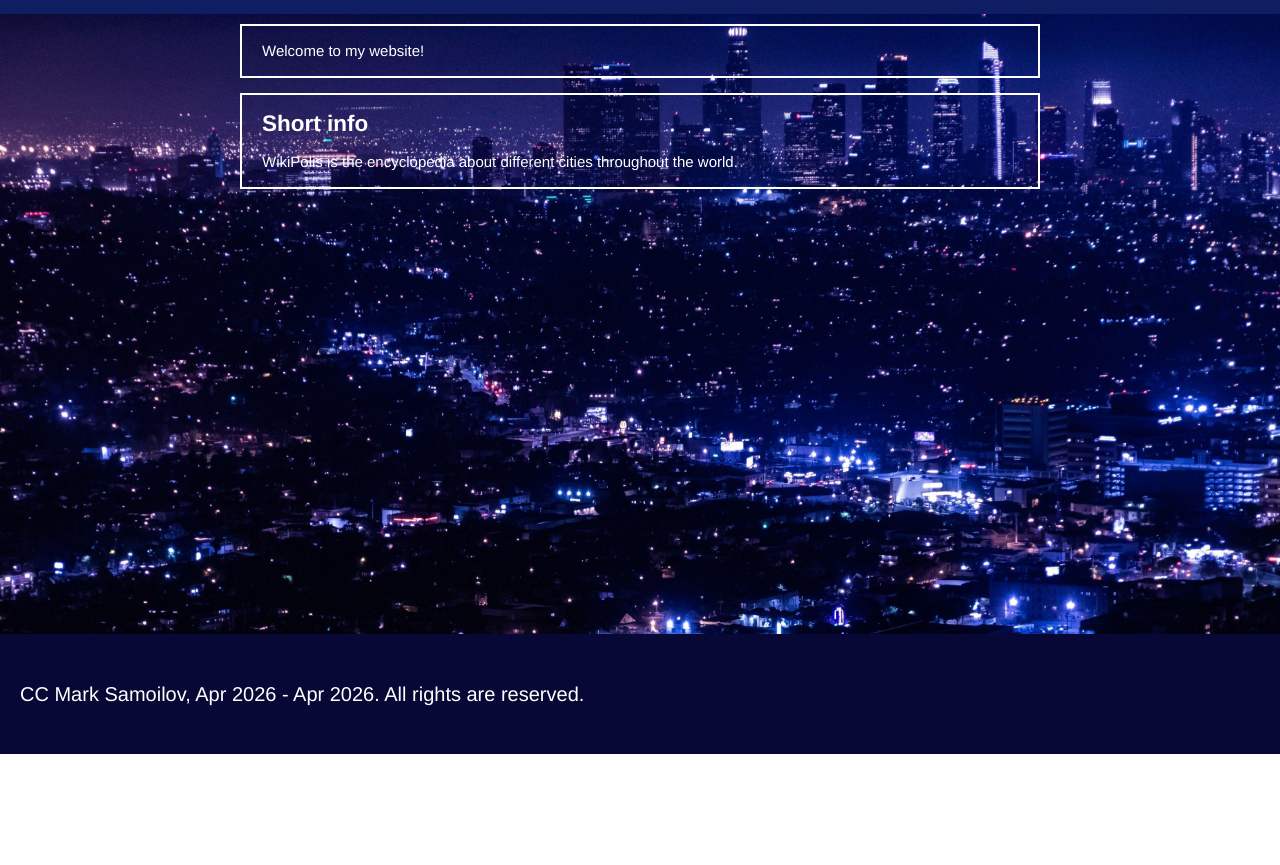
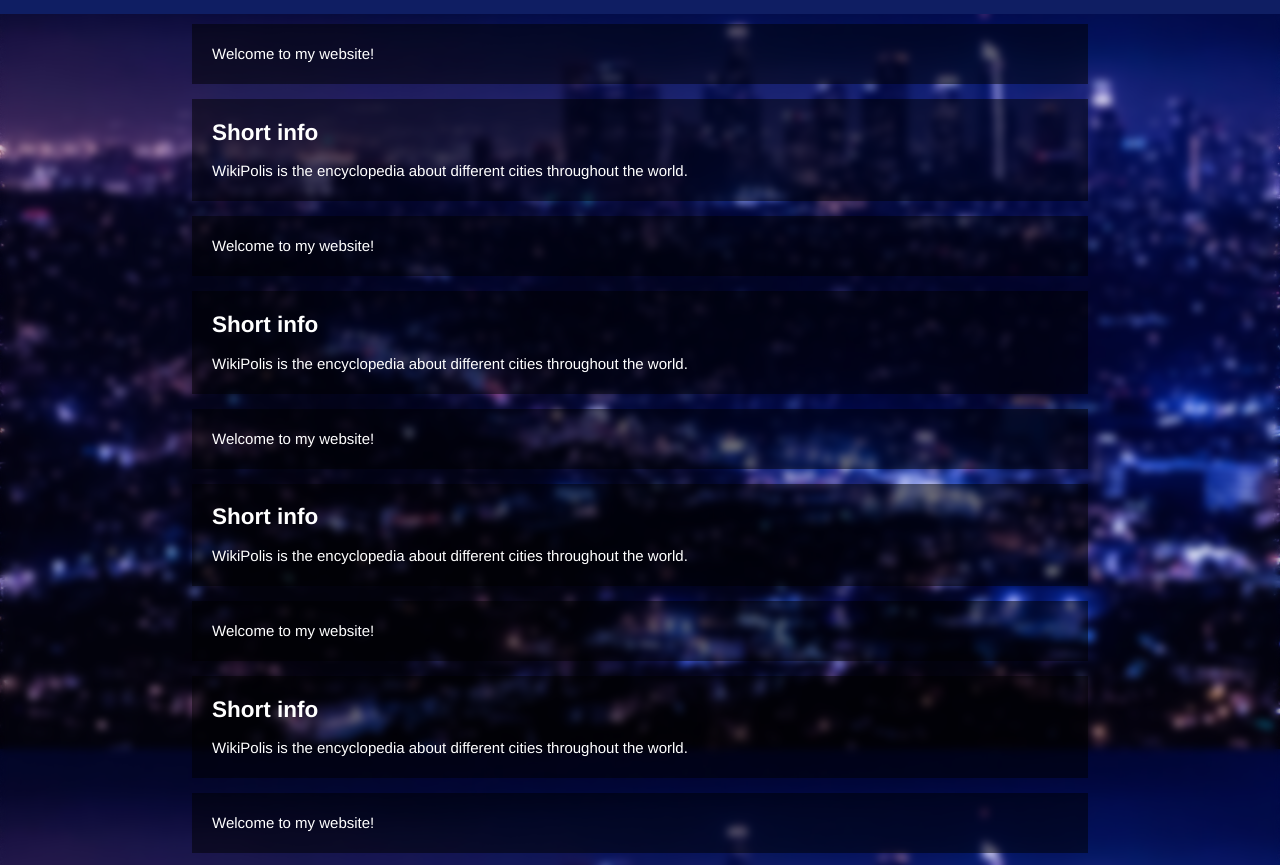
Before and after one commit to MarkSam999/SelfMadeProjects, a plain HTML site: page WikiPolis/html/home.html in a window 1280 px wide. Shown: the part 51-916 px from the top of the page. Before the commit the page ends 805 px from the top, so only its background shows below. Drawn offline with Linux system fonts and the light colour scheme.

Commit message:
WikiPolis: Updated layout
HTML:
-Changed the footer text
CSS:
-Deleted border for sections and added transparent background color instead
-Set blur effect on background image. The white text is now easier to see
-Made footer thinner

```diff
--- a/WikiPolis/css/prime.css
+++ b/WikiPolis/css/prime.css
@@ -1,9 +1,10 @@
 body {
     background-image: url('../media/images/backgrounds/city_wallpaper.jpg');
-    background-size: 100vw 100vh; margin: -15px 0 0 0;
+    background-size: 100vw 100vh; backdrop-filter: blur(4px);
     background-attachment: fixed;
     font-size: 15px; line-height: 20px;
     color: white; font-family: 'Franklin Gothic Medium';
+    min-height: 100vh; margin: -15px 0 0 0;
 }
 
 header {
@@ -14,24 +15,22 @@ header {
     justify-content: space-evenly;
 }
 
+main {
+    width: 100%; min-height: fit-content; height:auto;
+    position: relative; top: 75px;
+}
+
 footer {
-    font-size: 20px;
-    height: auto; padding: 50px 20px;
+    box-sizing: border-box;
+    position: relative; top: 75px;
+    width: 100%; margin-bottom: 0;
+    font-size: 20px; padding: 30px 15px;
     background-color: rgb(8, 8, 54);
 }
 
-main {
-    position: relative; top: 75px;
-}
-
 section {
-    height: auto; margin: 15px 240px;
-    border: 2px solid white; padding: 0 20px;
-}
-
-#vacuum {
-    min-height: 0; height: calc(100vh - 310px);
-    border: none;
+    height: auto; margin: 15px 15%;
+    background-color: rgba(0,0,0,0.5); padding: 5px 20px;
 }
 
 a {
--- a/WikiPolis/html/home.html
+++ b/WikiPolis/html/home.html
@@ -18,8 +18,35 @@
             <h1>Short info</h1>
             <p>WikiPolis is the encyclopedia about different cities throughout the world.</p>
         </section>
-        <section id="vacuum"></section>
+        <section>
+            <p>Welcome to my website!</p>
+        </section>
+        <section>
+            <h1>Short info</h1>
+            <p>WikiPolis is the encyclopedia about different cities throughout the world.</p>
+        </section>
+        <section>
+            <p>Welcome to my website!</p>
+        </section>
+        <section>
+            <h1>Short info</h1>
+            <p>WikiPolis is the encyclopedia about different cities throughout the world.</p>
+        </section>
+        <section>
+            <p>Welcome to my website!</p>
+        </section>
+        <section>
+            <h1>Short info</h1>
+            <p>WikiPolis is the encyclopedia about different cities throughout the world.</p>
+        </section>
+        <section>
+            <p>Welcome to my website!</p>
+        </section>
+        <section>
+            <h1>Short info</h1>
+            <p>WikiPolis is the encyclopedia about different cities throughout the world.</p>
+        </section>
     </main>
-    <footer>CC Mark Samoilov, Apr 2026 - Apr 2026. All rights are reserved.</footer>
+    <footer>CC Mark Samoilov, Apr 2026 - May 2026. All rights are reserved.</footer>
 </body>
 </html>
```
Also changed, not shown: commit.txt.
